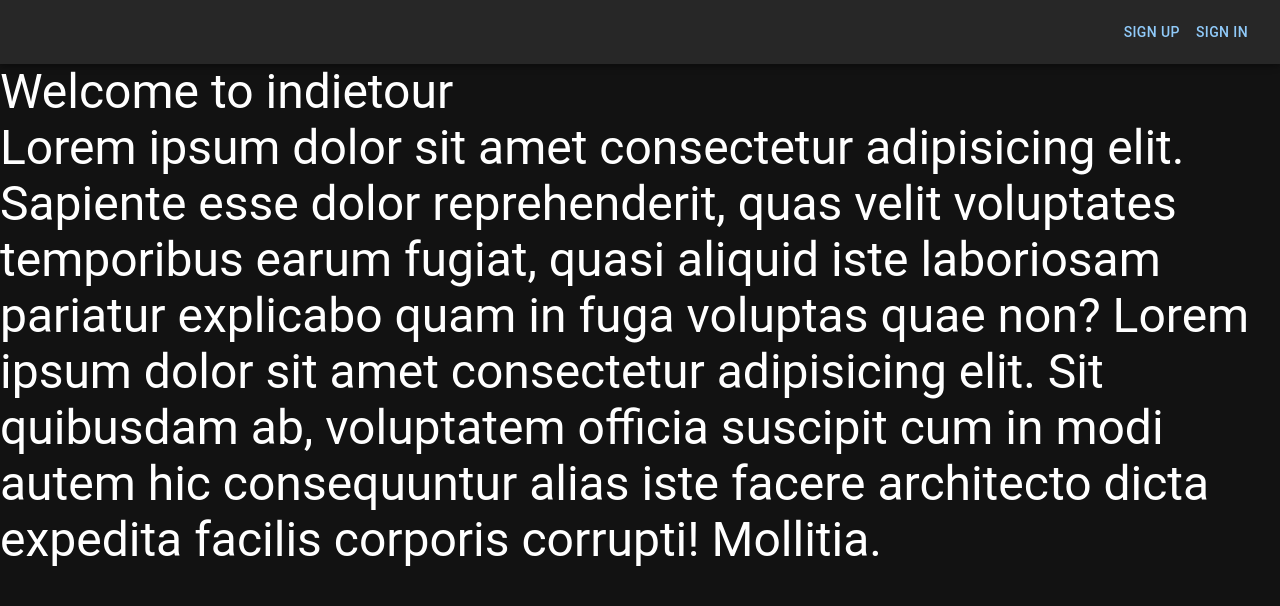
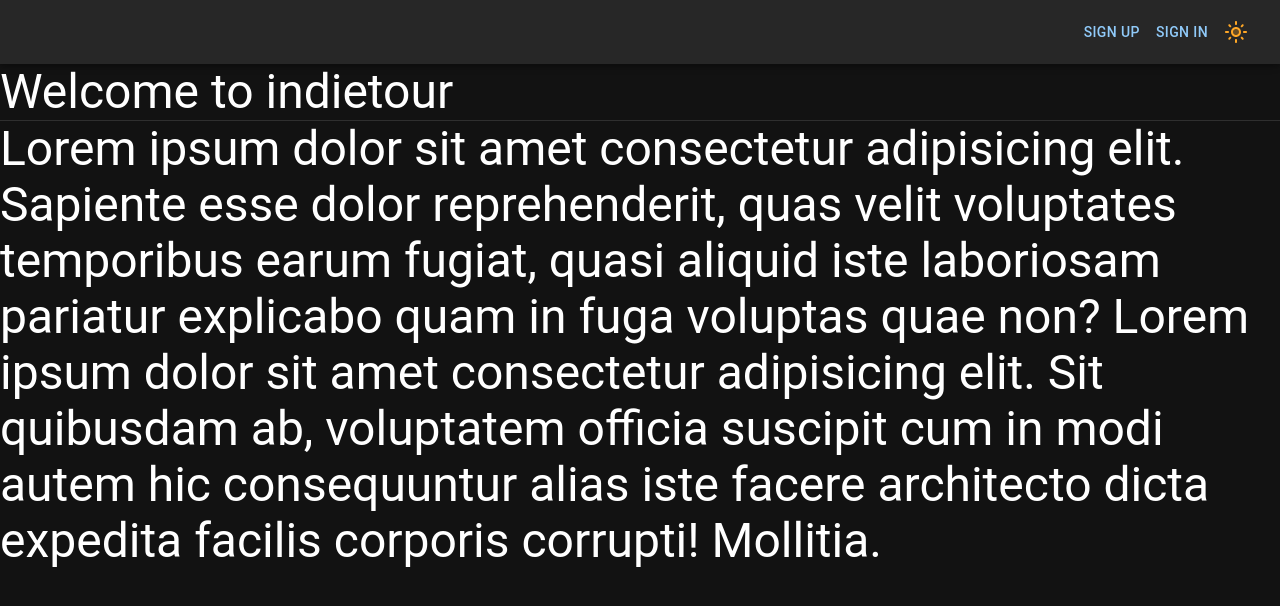
Before and after one commit to dstoffels/indietour-client, a Next.js app: page / in a window 1280 px wide. Shown: the top 606 px of the page. Built offline with nearby package versions, Linux system fonts and the light colour scheme.

Commit message:
feat: added DarkModeSwitch

```diff
--- a/src/components/Appbar/Appbar.tsx
+++ b/src/components/Appbar/Appbar.tsx
@@ -1,23 +1,36 @@
-import React from 'react';
-import { AppBar, Box, Button, FormControlLabel, Grid, Switch, Toolbar } from '@mui/material';
-import { useTheme } from 'context/globalContext';
-import darkTheme from 'themes/darkTheme.js';
+import React, { forwardRef } from 'react';
+import {
+	AppBar,
+	Box,
+	Button,
+	FormControlLabel,
+	Grid,
+	Hidden,
+	IconButton,
+	Switch,
+	Toolbar,
+} from '@mui/material';
 
-const Appbar = React.forwardRef(({}, ref) => {
-	const { theme, toggleMode } = useTheme();
+import DarkModeSwitch from 'components/DarkModeSwitch/DarkModeSwitch';
 
+const Appbar = forwardRef((props, ref: React.Ref<HTMLDivElement>) => {
 	return (
-		<AppBar ref={ref} position="fixed">
+		<AppBar ref={ref} color="inherit" position="fixed">
 			<Toolbar>
-				{/* <FormControlLabel
-					label="Dark Mode"
-					control={<Switch checked={theme === darkTheme} onClick={toggleMode} />}
-				/> */}
 				<Box flexGrow={1}></Box>
-				<Box></Box>
 				<Box>
-					<Button>Sign up</Button>
-					<Button>Sign in</Button>
+					{/* <FormControlLabel
+						label="Dark Mode"
+						control={<Switch checked={theme === darkTheme} onClick={toggleMode} />}
+					/> */}
+					<Hidden smDown>
+						<Button>Sign up</Button>
+						<Button>Sign in</Button>
+					</Hidden>
+					<Hidden smUp>
+						<IconButton></IconButton>
+					</Hidden>
+					<DarkModeSwitch />
 				</Box>
 			</Toolbar>
 		</AppBar>
--- /dev/null
+++ b/src/components/DarkModeSwitch/DarkModeSwitch.tsx
@@ -0,0 +1,23 @@
+import { IconButton, Tooltip } from '@mui/material';
+import { DarkModeOutlined, LightModeTwoTone } from '@mui/icons-material';
+import React from 'react';
+import { useTheme } from 'context/globalContext';
+import darkTheme from 'themes/darkTheme.js';
+
+const DarkModeSwitch = ({}) => {
+	const { theme, toggleMode } = useTheme();
+
+	return (
+		<Tooltip title={theme !== darkTheme ? 'Switch to Dark Mode' : 'Switch to Light Mode'}>
+			<IconButton onClick={toggleMode}>
+				{theme !== darkTheme ? (
+					<DarkModeOutlined color="secondary" />
+				) : (
+					<LightModeTwoTone color="warning" />
+				)}
+			</IconButton>
+		</Tooltip>
+	);
+};
+
+export default DarkModeSwitch;
--- a/src/components/pages/PageLayout.tsx
+++ b/src/components/pages/PageLayout.tsx
@@ -4,7 +4,7 @@
 
 const PageLayout = ({ children }: React.PropsWithChildren) => {
 	const [marginTop, setMarginTop] = useState(0);
-	const appbarRef = useRef(null);
+	const appbarRef = useRef<HTMLDivElement>(null);
 
 	const handleWindowResize = () => {
 		if (appbarRef.current) {
--- a/src/pages/index.tsx
+++ b/src/pages/index.tsx
@@ -1,4 +1,4 @@
-import { Button, Container, FormControlLabel, Switch, Grid, Typography, Box } from '@mui/material';
+import { Typography, Box, Divider } from '@mui/material';
 import * as React from 'react';
 
 import { useState } from 'react';
@@ -7,6 +7,8 @@
 	return (
 		<>
 			<Typography variant="h3">Welcome to indietour</Typography>
+			<Divider />
+
 			<Typography variant="h3">
 				Lorem ipsum dolor sit amet consectetur adipisicing elit. Sapiente esse dolor reprehenderit,
 				quas velit voluptates temporibus earum fugiat, quasi aliquid iste laboriosam pariatur
--- a/src/themes/lightTheme.js
+++ b/src/themes/lightTheme.js
@@ -3,6 +3,7 @@
 const lightTheme = createTheme({
 	palette: {
 		mode: 'light',
+		background: { default: '#edf0f5' },
 	},
 });
 
```
Also changed, not shown: .eslintrc.json.
